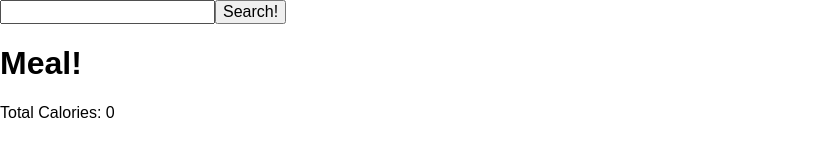
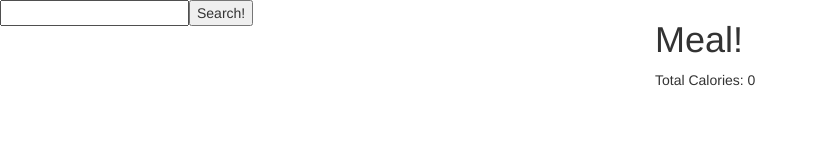
Before and after one commit to mgdeveloper1406/callori, a website: page index.html in a window 1280 px wide. Shown: the whole page, without its empty margins (0-818 px from the left). Drawn offline with nearby package versions, Linux system fonts and the light colour scheme.

Commit message:
Boostrap makes everything* better**

```diff
--- a/index.html
+++ b/index.html
@@ -6,14 +6,16 @@
         <title>Count Those Calories!</title>
         <meta name="viewport" content="width=device-width, initial-scale=1">
         <link rel="stylesheet" href="css/vendor/normalize.css">
+        <link rel="stylesheet" href="https://maxcdn.bootstrapcdn.com/bootstrap/3.3.5/css/bootstrap.min.css">
         <link rel="stylesheet" href="css/main.css">
     </head>
     <body>
+        <div class='row'>
+            <div id='search' class='col-xs-6 col-sm-6 col-md-6 col-lg-6'>
+            </div>
 
-        <div id='search'>
-        </div>
-
-        <div id='meal'>
+            <div id='meal' class='col-xs-6 col-sm-6 col-md-6 col-lg-6'>
+            </div>
         </div>
 
         <script type="text/template" id="food-search-template">
```
